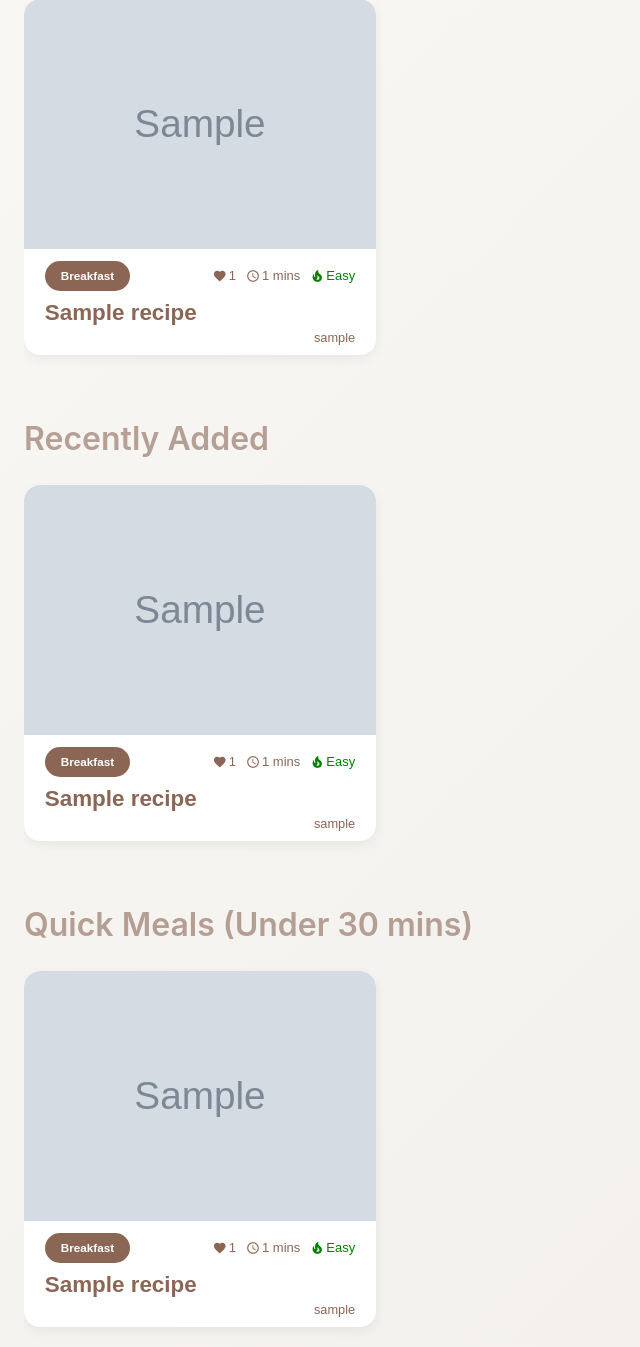
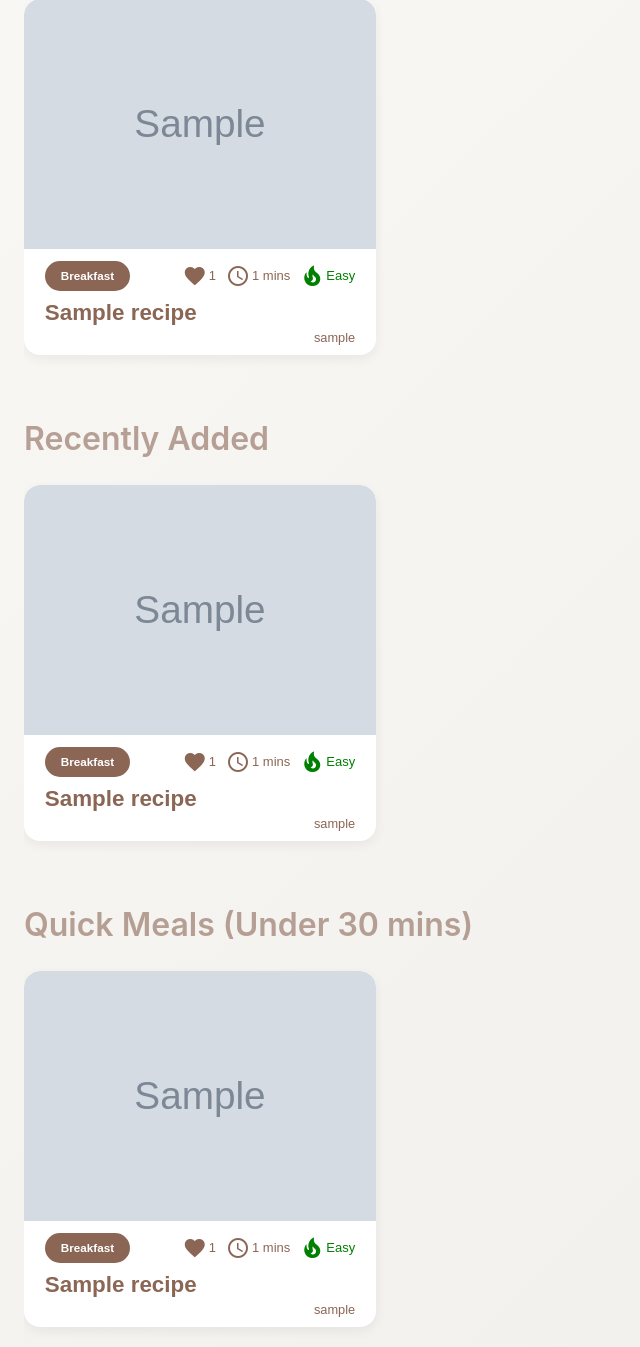
Before and after one commit to JubileeBee/2026_Agile_Project, a Flask app: page / in a window 1280 px wide. Shown: the part 486-1833 px from the top of the page, without its empty margins (0-640 px from the left). Run offline with Flask 3, Linux system fonts and the light colour scheme; tables that the repository leaves empty hold one stand-in row (values such as "Sample post"); grey boxes marked "Sample" are stand-in pictures.

Commit message:
refactor: remove inline css and js in recipe_card.html

```diff
--- a/app/static/js/recipe_card_script.js
+++ b/app/static/js/recipe_card_script.js
@@ -37,7 +37,7 @@ document.addEventListener('DOMContentLoaded', function () {
           const card = btn.closest('.recipe-card')
           const likeCount = card.querySelector('.recipe-stats li:first-child')
           if (likeCount) {
-              likeCount.innerHTML = `<span class="material-icons" style="font-size: 14px">favorite</span> ${data.likes}`
+              likeCount.innerHTML = `<span class="material-icons">favorite</span> ${data.likes}`
           }
         })
         .catch(err => {
@@ -46,3 +46,12 @@ document.addEventListener('DOMContentLoaded', function () {
     })
   })
 })
+
+// Edit button handler
+document.querySelectorAll('.edit-btn').forEach(btn => {
+    btn.addEventListener('click', (e) => {
+        e.preventDefault();
+        e.stopPropagation();
+        window.location.href = btn.dataset.url;
+    });
+});
--- a/app/templates/recipe_card.html
+++ b/app/templates/recipe_card.html
@@ -1,39 +1,31 @@
 <a href="{{ url_for('recipe', id=recipe.id) }}" class="recipe-link">
   <article class="recipe-card" data-recipe-id="{{ recipe.id }}">
     <figure class="recipe-image">
-      <img
-        src="{{ recipe.image_file or '/static/images/default.jpg' }}"
-        alt="{{ recipe.title }}"
-      />
+      <img src="{{ recipe.image_file or '/static/images/default.jpg' }}" alt="{{ recipe.title }}"/>
 
-      {# Heart button logic: - Not shown if user is the owner of the recipe -
-      Not shown if user is logged out - Shows filled heart if already liked,
-      empty if not #}
+      {# Heart button logic:
+        - Not shown if user is the owner of the recipe
+        - Not shown if user is logged out
+        - Shows filled heart if already liked, empty if not #}
 
       {% if current_user.is_authenticated and current_user.id != recipe.user_id %}
       {% set already_liked = recipe.id in liked_recipe_ids %}
-        <button class="heart-btn" type="button"
-          data-url="{{ url_for('like_recipe', id=recipe.id) }}"
-          onclick="event.preventDefault(); event.stopPropagation();"
-        >
+        <button class="heart-btn" type="button" data-url="{{ url_for('like_recipe', id=recipe.id) }}">
           {% if already_liked %}
-          <span class="material-icons">favorite</span>
+            <span class="material-icons">favorite</span>
           {% else %}
-          <span class="material-icons">favorite_border</span>
+            <span class="material-icons">favorite_border</span>
           {% endif %}
         </button>
       {% endif %}
 
-      {# Only show edit button if the logged in user is the author
-      of the recipe #}
+      {# Only show edit button if the logged in user is the author of the recipe #}
       {% if current_user.is_authenticated and current_user.id == recipe.user_id %}
-      <button
-        class="edit-btn"
-        onclick="event.preventDefault(); event.stopPropagation(); window.location.href='{{ url_for('edit_recipe', id=recipe.id) }}';"
-      >
+      <button class="edit-btn" type="button" data-url="{{ url_for('edit_recipe', id=recipe.id) }}">
         <span class="material-icons">edit</span>
       </button>
       {% endif %}
+
     </figure>
 
     <div class="recipe-card-content">
@@ -46,17 +38,15 @@
         </div>
         <ul class="recipe-stats">
           <li>
-            <span class="material-icons" style="font-size: 14px">favorite</span>
+            <span class="material-icons">favorite</span>
             {{ recipe.likes|length if recipe.likes else 0 }}
           </li>
           <li>
-            <span class="material-icons" style="font-size: 14px">schedule</span>
+            <span class="material-icons">schedule</span>
             {{ recipe.cook_time or 0}} mins
           </li>
           <li class="difficulty {{ recipe.difficulty.value|lower }}">
-            <span class="material-icons" style="font-size: 14px"
-              >local_fire_department</span
-            >
+            <span class="material-icons" >local_fire_department</span>
             {{ recipe.difficulty.value if recipe.difficulty else 'Unknown' }}
           </li>
         </ul>
```
